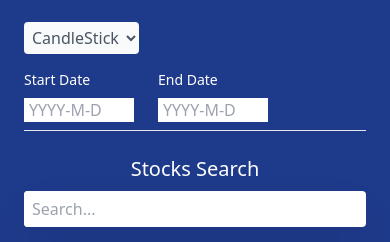
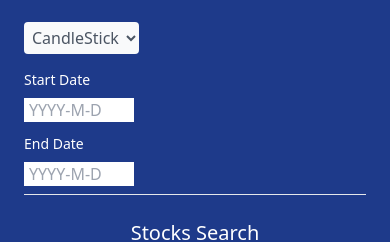
Before and after one commit to codeddave/poorboystockstrends, a React (Create React App) app: page /stocks in a window 390 px wide. Shown: the part 244-486 px from the top of the page. Built offline with nearby package versions, Linux system fonts and the light colour scheme.

Commit message:
styling for DayPickerInput

```diff
--- a/src/pages/Stocks/index.tsx
+++ b/src/pages/Stocks/index.tsx
@@ -74,7 +74,7 @@ const Stocks: FC = () => {
                 <option value="Line">Line</option>
               </select>
             </div>
-            <div className=" text-gray-700 mb-2 flex">
+            <div className=" text-gray-700 mb-2 flex flex-col sm:flex-row">
               <div>
                 <p className="text-white pb-2 text-sm">Start Date</p>
                 <DayPickerInput
@@ -83,7 +83,7 @@ const Stocks: FC = () => {
                 />
               </div>
 
-              <div className="ml-6  ">
+              <div className="sm:ml-6  mt-3 sm:mt-0">
                 <p className="text-white  pb-2 text-sm">End Date</p>
                 <DayPickerInput
                   onDayChange={handleEndDateChange}
```
